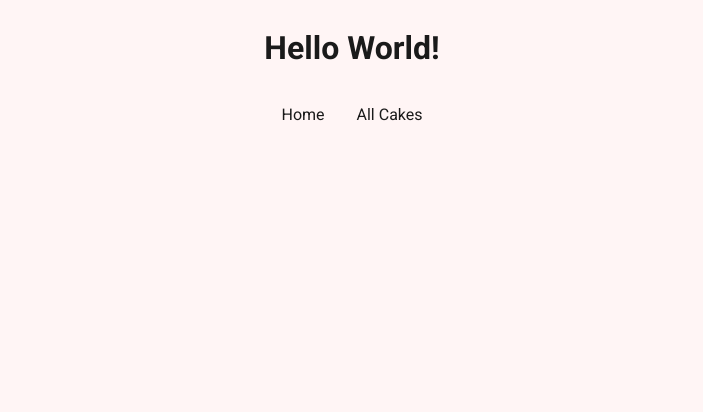
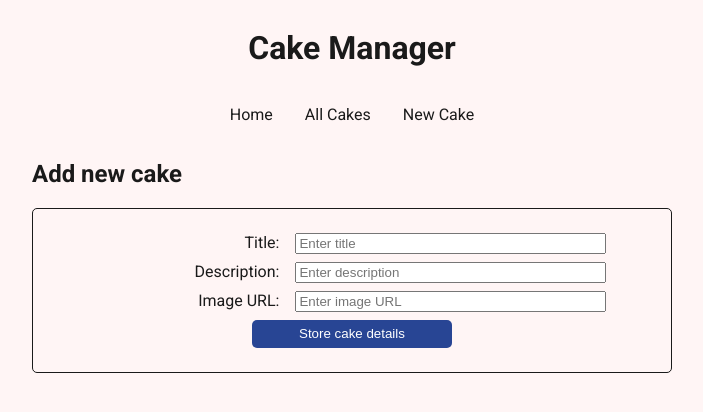
Before and after one commit to robmarch1/cake-manager, a React (Create React App) app in the folder cake-ui/: page /new-cake in a window 1280 px wide. Shown: the top 412 px of the page, without its empty margins (288-991 px from the left). Built offline with nearby package versions, Linux system fonts and the light colour scheme; the HTML template or start-up script is replaced by a standard one.

Commit message:
Create cake create/update UI

```diff
--- a/cake-ui/src/App.tsx
+++ b/cake-ui/src/App.tsx
@@ -3,12 +3,12 @@ import {
   BrowserRouter as Router,
   Switch,
   Route,
-  Link
 } from "react-router-dom";
 import { Header } from './components/Header';
 import { Home } from './pages/Home';
 import { AllCakes } from './pages/AllCakes';
-import { Cake } from './pages/Cake';
+import { CakePage } from './pages/Cake';
+import { NewCake } from './pages/NewCake';
 import './App.css';
 
 export default function App() {
@@ -16,7 +16,10 @@ export default function App() {
     <Router>
       <Header />
       <Switch>
-        <Route path='/cakes/:slug' component={Cake} />
+        <Route path='/cakes/:slug' component={() => (<CakePage key={Date.now()} />)} />
+        <Route path="/new-cake" exact>
+          <NewCake />
+        </Route>
         <Route path="/cakes" exact>
           <AllCakes />
         </Route>
--- /dev/null
+++ b/cake-ui/src/components/CakeForm.tsx
@@ -0,0 +1,109 @@
+import React from 'react';
+import { Cake } from '../types/cake';
+import { useCakeForm } from '../hooks/use-cake-form';
+import styled from 'styled-components';
+import { Error } from './Error';
+
+const Form = styled.form`
+  margin: 1em 0;
+  padding: 1em;
+  border: solid 1px #1a1a1a;
+  border-radius: 5px;
+`;
+
+const FormGroup = styled.div`
+  width: 100%;
+  margin: 0.5em 0;
+  display: flex;
+  justify-content: center;
+`;
+
+const FormLabel = styled.label`
+  width: 30%;
+  padding-right: 1em;
+  text-align: right;
+`;
+
+const FormInput = styled.input`
+  width: 50%;
+`;
+
+const FormSubmit = styled.input`
+  padding: 0.5em;
+  background-color: #284594;
+  color: #fff;
+  border: none;
+  border-radius: 5px;
+  text-align: center;
+  width: 15em;
+  cursor: pointer;
+
+  &:hover {
+    background-color: #3b63d1;
+  }
+`;
+
+type CakeProps = {
+  initialCake?: Cake;
+}
+
+export const CakeForm: React.FC<CakeProps> = (props) => {
+  const initialState = props.initialCake || {
+    slug: '',
+    title: '',
+    description: '',
+    image: '',
+  };
+
+  const { onChange, onSubmit, cake, error } = useCakeForm(
+    initialState
+  );
+
+  const storeLabel = !!props.initialCake ?
+    'Update cake details' :
+    'Store cake details';
+
+  return (
+    <Form onSubmit={onSubmit}>
+      {error && (
+        <Error>{error}</Error>
+      )}
+      <FormGroup>
+        <FormLabel>Title:</FormLabel>
+        <FormInput
+          type="text"
+          name="title"
+          id="title"
+          placeholder="Enter title"
+          onChange={onChange}
+          value={cake.title}
+          required />
+      </FormGroup>
+      <FormGroup>
+        <FormLabel>Description:</FormLabel>
+        <FormInput
+          type="text"
+          name="description"
+          id="description"
+          placeholder="Enter description"
+          onChange={onChange}
+          value={cake.description}
+          required />
+      </FormGroup>
+      <FormGroup>
+        <FormLabel>Image URL:</FormLabel>
+        <FormInput
+          type="text"
+          name="image"
+          id="image"
+          placeholder="Enter image URL"
+          onChange={onChange}
+          value={cake.image}
+          required />
+      </FormGroup>
+      <FormGroup>
+        <FormSubmit type="submit" value={storeLabel} />
+      </FormGroup>
+    </Form>
+  );
+};
--- /dev/null
+++ b/cake-ui/src/components/Error.tsx
@@ -0,0 +1,10 @@
+import styled from 'styled-components';
+
+export const Error = styled.label`
+  display: block;
+  padding: 0.5em;
+  margin: 0.5em 0;
+  background-color: #870000;
+  color: #fff;
+  border-radius: 2px;
+`;
--- a/cake-ui/src/components/Header.tsx
+++ b/cake-ui/src/components/Header.tsx
@@ -22,11 +22,12 @@ export const Header: React.FC = () => {
  return (
    <HeaderContainer>
      <Title>
-       <h1>Hello World!</h1>
+       <h1>Cake Manager</h1>
      </Title>
      <Nav>
        <Link href='/'>Home</Link>
        <Link href='/cakes'>All Cakes</Link>
+       <Link href='/new-cake'>New Cake</Link>
      </Nav>
    </HeaderContainer>
  );
--- a/cake-ui/src/components/Link.tsx
+++ b/cake-ui/src/components/Link.tsx
@@ -1,4 +1,3 @@
-import React from 'react';
 import styled from 'styled-components';
 
 export const Link = styled.a`
@@ -27,5 +26,5 @@ export const BorderedLink = styled(Link)`
 `;
 
 export const InlineLink = styled(Link)`
-    margin: 0;
+  margin: 0;
 `;
--- /dev/null
+++ b/cake-ui/src/hooks/use-cake-form.ts
@@ -0,0 +1,67 @@
+import { useState } from "react";
+import axios from 'axios';
+import { Cake } from '../types/cake';
+import { useHistory } from "react-router-dom";
+
+export const useCakeForm = (initialState: Cake) => {
+  const [cake, setCake] = useState<Cake>(initialState);
+  const [error, setError] = useState<string>();
+  const history = useHistory();
+
+  // onChange
+  const onChange = (event: React.ChangeEvent<HTMLInputElement>) => {
+    setCake({ ...cake, [event.target.name]: event.target.value });
+  };
+
+  // onSubmit
+  const onSubmit = async (event: React.FormEvent<HTMLFormElement>) => {
+    event.preventDefault();
+    if (!cake.title) {
+      setError('Enter a title');
+      return;
+    }
+    if (!cake.description) {
+      setError('Enter a description');
+      return;
+    }
+    if (!cake.image) {
+      setError('Enter an image URL');
+      return;
+    }
+    if (!cake.slug || cake.slug.trim() === '') {
+      console.log('Updating slug to ' + cake.title.trim().toLowerCase().replaceAll(' ', '-'));
+      cake.slug = cake.title.trim().toLowerCase().replaceAll(' ', '-');
+    } else {
+      console.log('Not updating slug');
+    }
+    console.log('Cake: [' + JSON.stringify(cake) + ']');
+    axios
+      .put(`http://localhost:8080/cakes`, cake, {
+        headers: {
+          "Access-Control-Allow-Origin": "*",
+          'content-type': 'application/json'
+        }
+      })
+      .then(response => {
+        console.log('Redirecting...');
+        history.push('/cakes/' + cake.slug);
+      })
+      .catch((e) => {
+        if (e.response?.status === 422) {
+          setError('Invalid cake');
+        } else if (e.response?.status === 304) {
+          setError('No cake data modified');
+        } else {
+          setError('Something went wrong');
+        }
+      });
+  };
+
+  // return values
+  return {
+    onChange,
+    onSubmit,
+    cake,
+    error,
+  };
+}
--- a/cake-ui/src/pages/Cake.tsx
+++ b/cake-ui/src/pages/Cake.tsx
@@ -2,14 +2,8 @@ import React, { useState, useEffect } from 'react';
 import { useParams } from "react-router-dom";
 import axios from 'axios';
 import styled from 'styled-components';
-
-interface Cake {
-  slug: string;
-  title: string;
-  description: string;
-  image: string;
-}
-const defaultCake = { slug: '', title: '', description: '', image: '' };
+import { Cake } from '../types/cake';
+import { CakeForm } from '../components/CakeForm';
 
 type CakeParams = {
   slug: string;
@@ -20,10 +14,9 @@ const Container = styled.div`
   margin: 0 auto;
 `;
 
-export const Cake = () => {
+export const CakePage = () => {
   let { slug } = useParams<CakeParams>();
   const [cake, setCake]: [Cake | null, (cake: Cake | null) => void] = useState<Cake | null>(null);
-  const [loading, setLoading]: [boolean, (loading: boolean) => void] = useState<boolean>(true);
   const [error, setError]: [string, (error: string) => void] = useState('');
 
   useEffect(() => {
@@ -31,7 +24,6 @@ export const Cake = () => {
         .get<Cake>(`http://localhost:8080/cakes/${slug}`)
         .then(response => {
           setCake(response.data);
-          setLoading(false);
           setError('');
         }).catch((e) => {
           if (e.response?.status === 404) {
@@ -47,9 +39,12 @@ export const Cake = () => {
       {error !== '' ? (<div>{error}</div>) : null}
       {cake && (
         <>
-          <h2>{cake.title}</h2>
-          <p>{cake.description}</p>
-          <i>{cake.image}</i>
+          <div>
+            <h2>{cake.title}</h2>
+            <p>{cake.description}</p>
+            <i>{cake.image}</i>
+          </div>
+          <CakeForm initialCake={cake} />
         </>
       )}
     </Container>
--- a/cake-ui/src/pages/Home.tsx
+++ b/cake-ui/src/pages/Home.tsx
@@ -2,11 +2,8 @@ import React, { useState, useEffect } from 'react';
 import axios from 'axios';
 import styled from 'styled-components';
 import { BorderedLink } from '../components/Link';
+import { CakeSummary } from '../types/cake';
 
-interface CakeSummary {
-  slug: string;
-  title: string;
-}
 const defaultCakeSummaries: CakeSummary[] = [];
 
 const Container = styled.div`
--- /dev/null
+++ b/cake-ui/src/pages/NewCake.tsx
@@ -0,0 +1,20 @@
+import React, { useState, useEffect } from 'react';
+import { useParams } from "react-router-dom";
+import axios from 'axios';
+import styled from 'styled-components';
+import { Cake } from '../types/cake';
+import { CakeForm } from '../components/CakeForm';
+
+const Container = styled.div`
+  width: 40em;
+  margin: 0 auto;
+`;
+
+export const NewCake: React.FC = () => {
+  return (
+    <Container>
+      <h2>Add new cake</h2>
+      <CakeForm />
+    </Container>
+  );
+};
--- /dev/null
+++ b/cake-ui/src/types/cake.ts
@@ -0,0 +1,11 @@
+export interface Cake {
+  slug: string;
+  title: string;
+  description: string;
+  image: string;
+}
+
+export interface CakeSummary {
+  slug: string;
+  title: string;
+}
```
Also changed, not shown: 2 other files (tests, documents, lock files or other folders).
